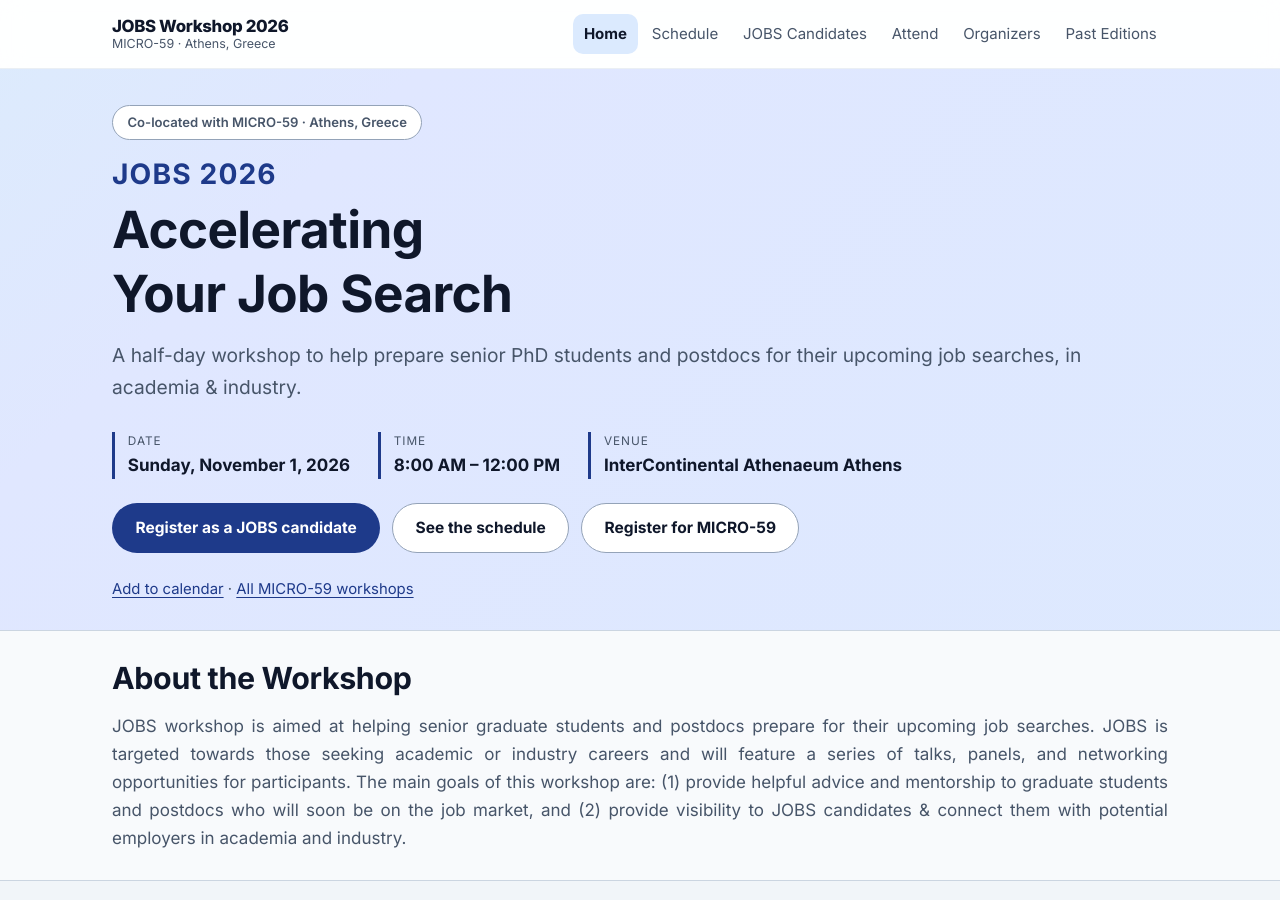
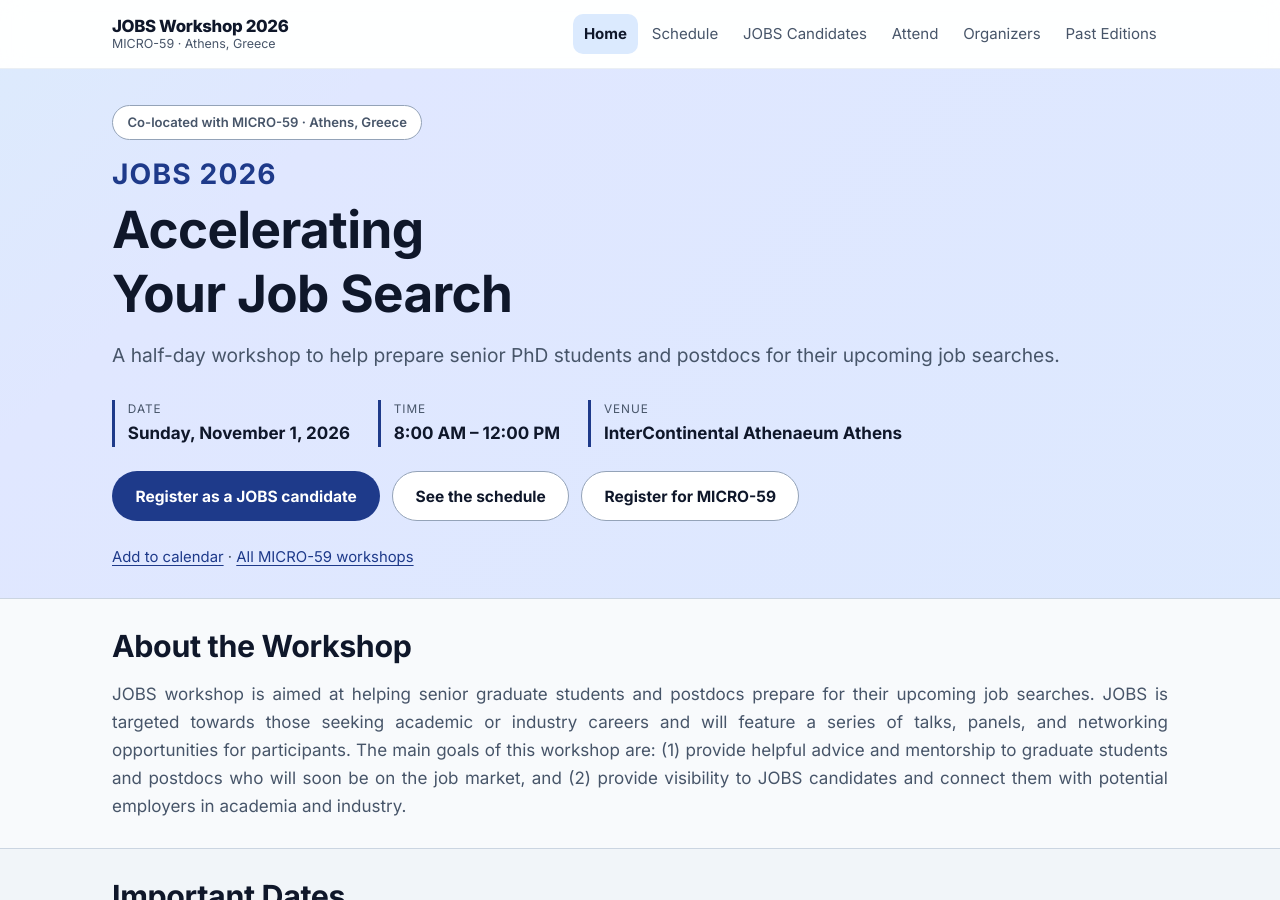
Before and after one commit to comparchsa/jobs-workshop.github.io, a Jekyll site: the page built from index.html, in a window 1280 px wide and 900 px high. Built offline with Jekyll 4.4.1, drawn with Linux system fonts in a browser that asks for light colours.

Commit message:
Home page copy edits
- trim the hero lede
- spell out "and" in the About paragraph

Co-Authored-By: Claude Opus 5 <noreply@anthropic.com>

```diff
--- a/index.html
+++ b/index.html
@@ -20,7 +20,7 @@ permalink: /
     </h1>
 
     <p class="hero-lede">
-      A half-day workshop to help prepare senior PhD students and postdocs for their upcoming job searches, in academia & industry.
+      A half-day workshop to help prepare senior PhD students and postdocs for their upcoming job searches.
     </p>
 
     <ul class="hero-facts">
@@ -53,7 +53,7 @@ permalink: /
     <div class="section-head">
       <h2>About the Workshop</h2>
       <p class="justified">
-        JOBS workshop is aimed at helping senior graduate students and postdocs prepare for their upcoming job searches. JOBS is targeted towards those seeking academic or industry careers and will feature a series of talks, panels, and networking opportunities for participants. The main goals of this workshop are: (1) provide helpful advice and mentorship to graduate students and postdocs who will soon be on the job market, and (2) provide visibility to JOBS candidates & connect them with potential employers in academia and industry.
+        JOBS workshop is aimed at helping senior graduate students and postdocs prepare for their upcoming job searches. JOBS is targeted towards those seeking academic or industry careers and will feature a series of talks, panels, and networking opportunities for participants. The main goals of this workshop are: (1) provide helpful advice and mentorship to graduate students and postdocs who will soon be on the job market, and (2) provide visibility to JOBS candidates and connect them with potential employers in academia and industry.
       </p>
     </div>
   </div>
```
